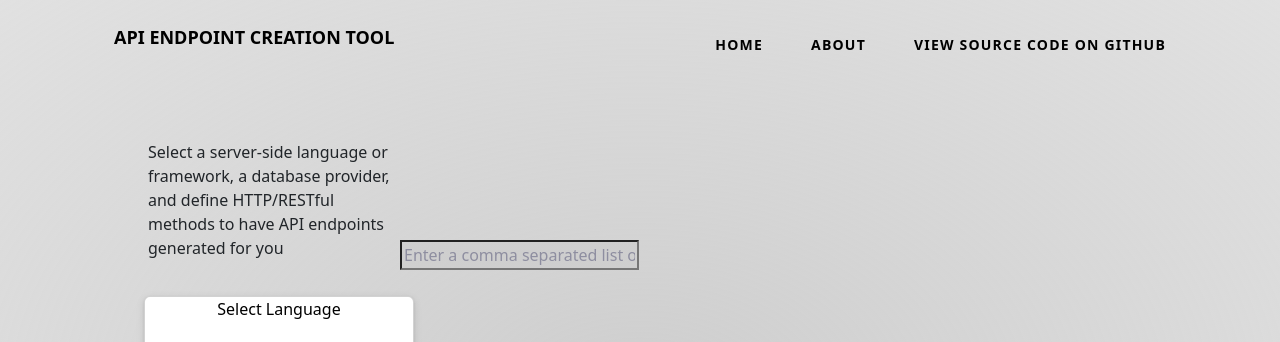
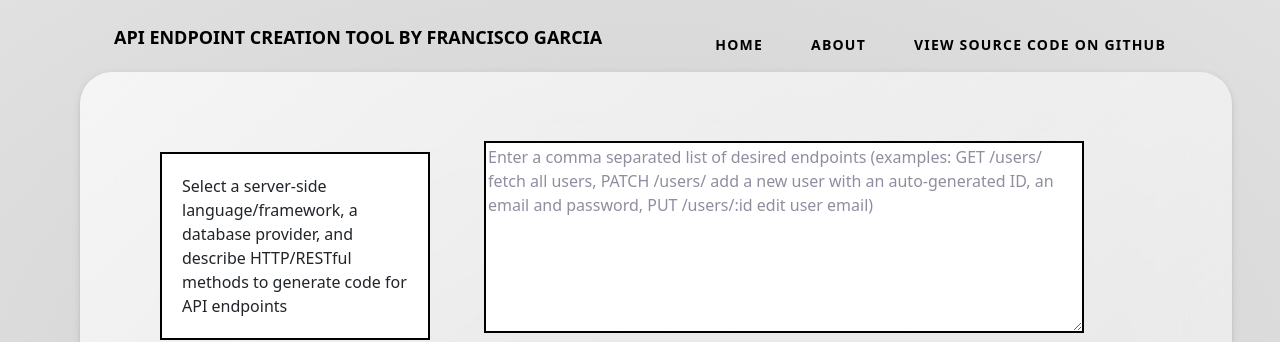
Before and after one commit to franscwa/OpenAI-Endpoint-Generator, a Flask app: page / in a window 1280 px wide. Shown: the top 342 px of the page. Run offline with Flask 2, Linux system fonts and the light colour scheme.

```diff
--- a/app.py
+++ b/app.py
@@ -10,6 +10,7 @@ openai.api_key = os.getenv("OPENAI_API_KEY")
 @app.route("/", methods=("GET", "POST"))
 def index():
     if request.method == "POST":
+        #Gets user parameters from HTML form
         serverlang = request.form["serverlang"]
         dbprovider = request.form["dbprovider"]
         endpoints = request.form["endpoints"]
--- a/static/main.css
+++ b/static/main.css
@@ -33,7 +33,7 @@
     padding: 12px 16px;
     border: 1px solid #1760af;
     border-radius: 4px;
-    margin-bottom: 24px;
+
   }
   ::placeholder {
     color: #8e8ea0;
@@ -80,7 +80,6 @@
     background-repeat: no-repeat;
   }
 
-<<<<<<< HEAD
   .headerimg{
     padding-left: 5%;
     margin-top: 2vh;
@@ -92,8 +91,6 @@
     margin-right:2vh;
     border-radius: 4px;
     font-size: xx-large;
-
-
   }
 
   .logoimg{
@@ -119,13 +116,6 @@
     padding-top: 5vh;
     padding-left: 5vh;
     min-width: 60%;
-=======
-
-
-  .leftside {
-    margin-top: 50px;
-    margin-left:50px;
->>>>>>> origin/main
   }
 
 
@@ -164,7 +154,6 @@
     width: 28px;
     height: 30px;
   }
-<<<<<<< HEAD
 
   .glass {
     background: white;
@@ -196,5 +185,7 @@
     background-position: center;
     background-repeat: no-repeat;
   }
-=======
->>>>>>> origin/main
+
+  .subheading{
+    font-size: 1rem;
+  }
--- a/templates/index.html
+++ b/templates/index.html
@@ -25,6 +25,7 @@
         </label>
         <div class="logo">
               <a href="#">API Endpoint Creation Tool</a>
+              <a href="#" class="subheading">By Francisco Garcia</a>
         </div>
         <div class="nav-wrapper">
               <ul>
@@ -37,14 +38,14 @@
 </div>
 
   <section class="glass">
-    <input style=" float:right; margin-left:50vh; margin-top:15vh; position:absolute;"rows="5" type="textarea" name="endpoints" placeholder="Enter a comma separated list of desired endpoints" required />
 
   <div class="grid-container">
 
 
 
   <form action="/" method="post" >
-<p style=" margin-left:8vh; padding:20px;"> Select a server-side language or framework, a database provider, and define HTTP/RESTful methods to have API endpoints generated for you</p>
+
+<p style=" background-color:white; margin-left:10vh; padding:20px; border: 2px black solid; max-width: 38vh;"> Select a server-side language/framework, a database provider, and describe HTTP/RESTful methods to generate code for API endpoints</p>
     <div class="card card-lang">
     <label>Select Language</label>
 
@@ -76,14 +77,15 @@
       </div>
 
 
-      <input class="card card-heading" style="padding-left:1vh; padding-right:1vh;" type="submit" value="Create Endpoints" />
+      <input class="card card-heading" style="padding-left:1vh; padding-right:1vh; margin:4vh 0vh 0vh 14vh;" type="submit" value="Create Endpoints" />
+      <textarea style="position:absolute; float:left; margin-left:50.5vh; margin-top:-94vh; min-height: 24vh; min-width: 75vh; border: 2px black solid;" name="endpoints" placeholder="Enter a comma separated list of desired endpoints (examples: GET /users/ fetch all users, PATCH /users/ add a new user with an auto-generated ID, an email and password, PUT /users/:id edit user email)" required ></textarea>
 
 
-  <divclass="notediv"><p style="margin-top: 10vh; margin-left:10vh;">Made With</p><img class="logoimg" src="{{ url_for('static', filename='OpenAI_Logo.png') }}" alt="wow" /></div>
+  <div class="notediv"><p style="margin-top: 10vh; margin-left:10vh;">Made With</p><img class="logoimg" src="{{ url_for('static', filename='OpenAI_Logo.png') }}" alt="wow" /></div>
 </div>
 
-  {% if result %}
-  <textarea style= "min-width: 70vh; max-height:56vh; margin-top:33vh; margin-right:90%;" class="scrollabletextbox" name="note">
+  {% if true %}
+  <textarea style= "min-width: 75vh; max-height:56vh; margin-top:36vh; margin-right:90%; border:2px black solid ;" class="scrollabletextbox" name="note" placeholder="" autofocus>
    {{result}}
   </textarea>
   {% endif %}
```
